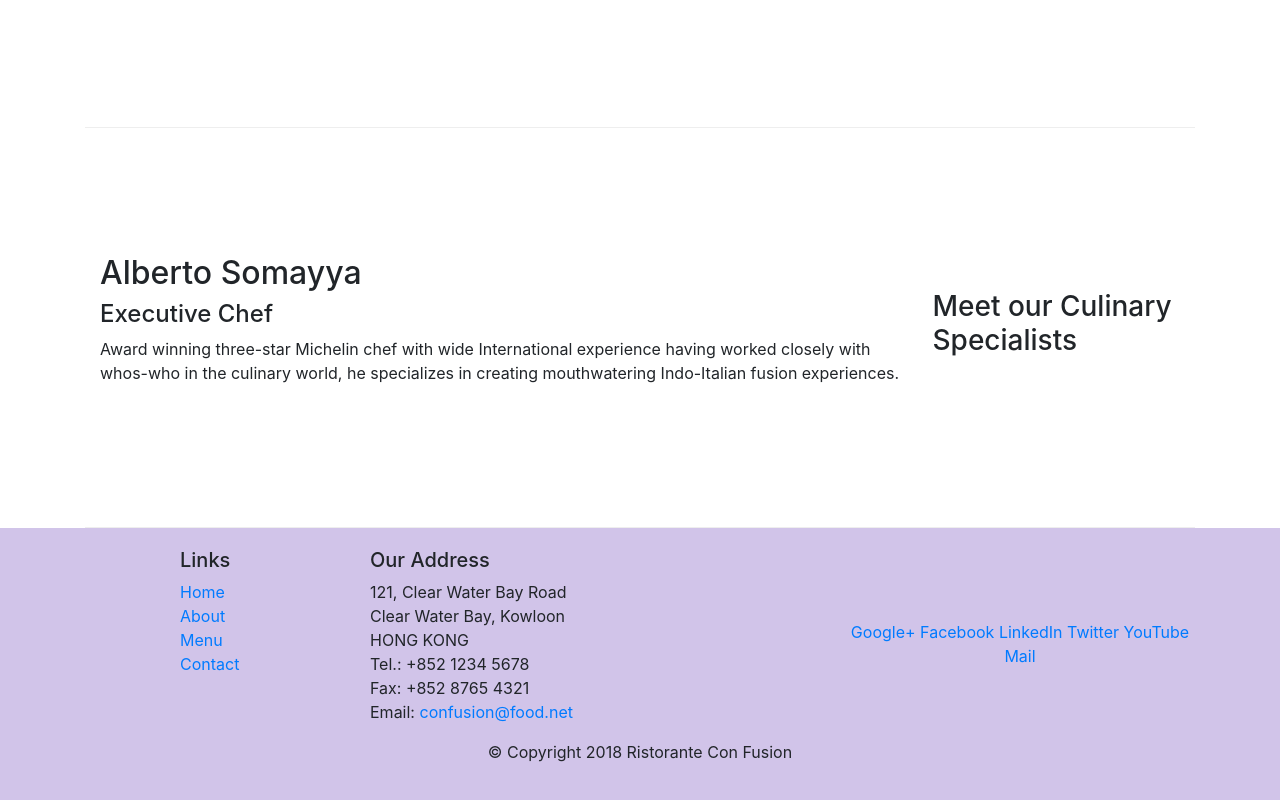
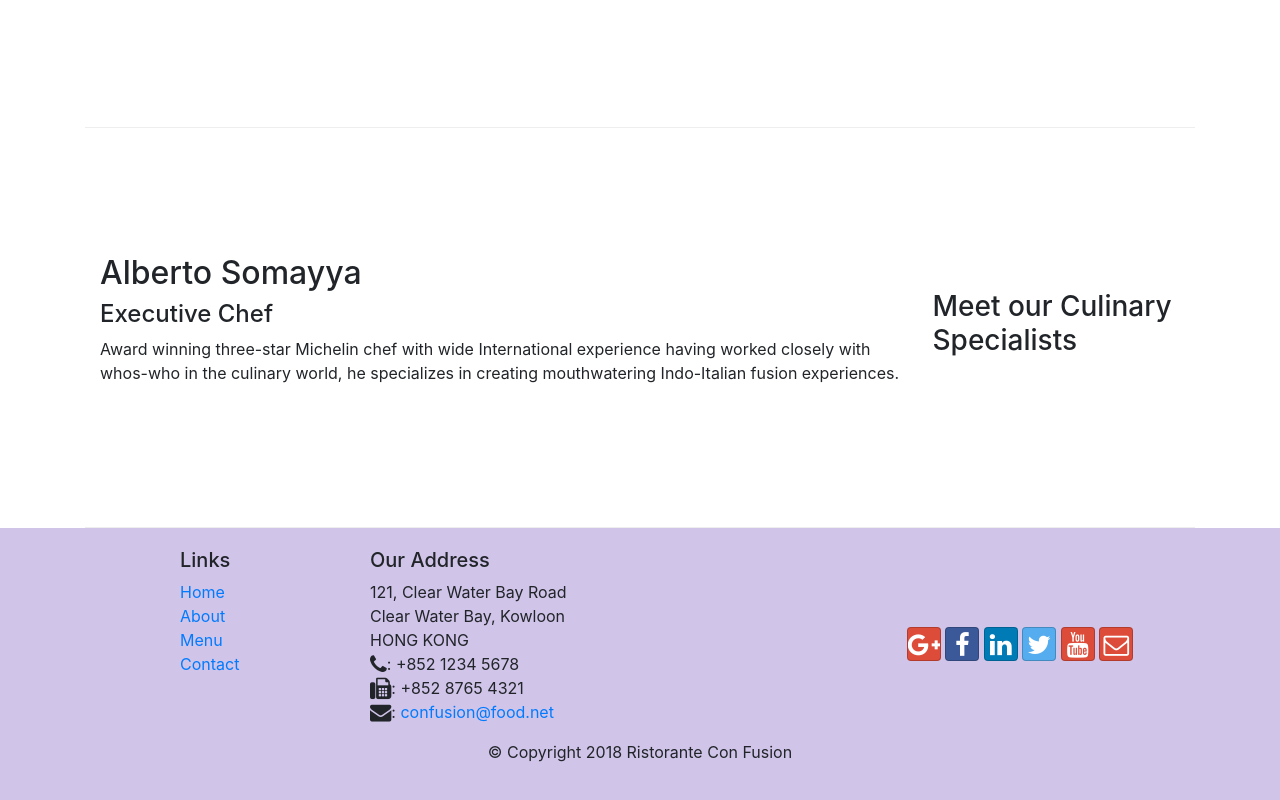
Before and after one commit to Suraj-bhan/Myfiles, a website: page index.html in a window 1280 px wide. Shown: the part 1006-1806 px from the top of the page. Drawn offline with nearby package versions, Linux system fonts and the light colour scheme.

Commit message:
font-awesome

```diff
--- a/index.html
+++ b/index.html
@@ -8,6 +8,9 @@
         <meta http-equiv="x-ua-compatible" content="ie=edge">
     <title>Ristorante Con Fusion</title>
     <link rel="stylesheet" href="https://stackpath.bootstrapcdn.com/bootstrap/4.4.1/css/bootstrap.min.css" integrity="sha384-Vkoo8x4CGsO3+Hhxv8T/Q5PaXtkKtu6ug5TOeNV6gBiFeWPGFN9MuhOf23Q9Ifjh" crossorigin="anonymous">
+    <link rel="stylesheet" href="node_modules/font-awesome/css/font-awesome.min.css">
+    <link rel="stylesheet" href="node_modules/bootstrap-social/bootstrap-social.css">
+
     <link rel="stylesheet" href="css/styles.css">
 </head>
 
@@ -21,10 +24,10 @@
      <a class="navbar-brand mr-auto" href="#">Ristorante Con Fusion</a>
      <div class="collapse navbar-collapse" id="Navbar">
      <ul class="navbar-nav mr-auto">
-         <li class="nav-item active"><a class="nav-link" href="#">Home</a></li>
-         <li class="nav-item"><a class="nav-link" href="./aboutus.html">About</a></li>
-         <li class="nav-item"><a class="nav-link" href="#">Menu</a></li>
-         <li class="nav-item"><a class="nav-link" href="#">Contact</a></li>
+         <li class="nav-item active"><a class="nav-link" href="#"><span class="fa fa-home fa-lg"></span> Home</a></li>
+         <li class="nav-item"><a class="nav-link" href="./aboutus.html"><span class="fa fa-info fa-lg"></span> About</a></li>
+         <li class="nav-item"><a class="nav-link" href="#"><span class="fa fa-list fa-lg"></span> Menu</a></li>
+         <li class="nav-item"><a class="nav-link" href="#"><span class="fa fa-address-card fa-lg"></span> Contact</a></li>
      </ul>
      </div>
  </div>
@@ -94,19 +97,19 @@
 		              121, Clear Water Bay Road<br>
 		              Clear Water Bay, Kowloon<br>
 		              HONG KONG<br>
-		              Tel.: +852 1234 5678<br>
-		              Fax: +852 8765 4321<br>
-		              Email: <a href="mailto:confusion@food.net">confusion@food.net</a>
+		              <i class="fa fa-phone fa-lg"></i>: +852 1234 5678<br>
+                      <i class="fa fa-fax fa-lg"></i>: +852 8765 4321<br>
+		              <i class="fa fa-envelope fa-lg"></i>: <a href="mailto:confusion@food.net">confusion@food.net</a>
 		           </address>
                 </div>
                 <div class="col-12 col-sm-4 align-self-center">
                     <div class="text-center">
-                        <a href="http://google.com/+">Google+</a>
-                        <a href="http://www.facebook.com/profile.php?id=">Facebook</a>
-                        <a href="http://www.linkedin.com/in/">LinkedIn</a>
-                        <a href="http://twitter.com/">Twitter</a>
-                        <a href="http://youtube.com/">YouTube</a>
-                        <a href="mailto:">Mail</a>
+                        <a class="btn btn-social-icon btn-google" href="http://google.com/+"><i class="fa fa-google-plus fa-lg"></i></a>
+                        <a class="btn btn-social-icon btn-facebook" href="http://www.facebook.com/profile.php?id="><i class="fa fa-facebook fa-lg"></i></a>
+                        <a class="btn btn-social-icon btn-linkedin" href="http://www.linkedin.com/in/"><i class="fa fa-linkedin fa-lg"></i></a>
+                        <a class="btn btn-social-icon btn-twitter" href="http://twitter.com/"><i class="fa fa-twitter fa-lg"></i></a>
+                        <a class="btn btn-social-icon btn-google" href="http://youtube.com/"><i class="fa fa-youtube fa-lg"></i></a>
+                        <a class="btn btn-social-icon btn-google" href="mailto:"><i class="fa fa-envelope-o fa-lg"></i></a>
                     </div>
                 </div>
            </div>
--- a/package.json
+++ b/package.json
@@ -4,7 +4,7 @@
   "description": "\"This is a test directory to learn\"",
   "main": "index.html",
   "scripts": {
-    "start":"npm run lite",
+    "start": "npm run lite",
     "test": "echo \"Error: no test specified\" && exit 1",
     "lite": "lite-server"
   },
@@ -20,5 +20,9 @@
   "homepage": "https://github.com/Suraj-bhan/Myfiles#readme",
   "devDependencies": {
     "lite-server": "^2.6.1"
+  },
+  "dependencies": {
+    "bootstrap-social": "^5.1.1",
+    "font-awesome": "^4.7.0"
   }
 }
```
Also changed, not shown: aboutus.html (+15 -13 lines), 1 other file.
